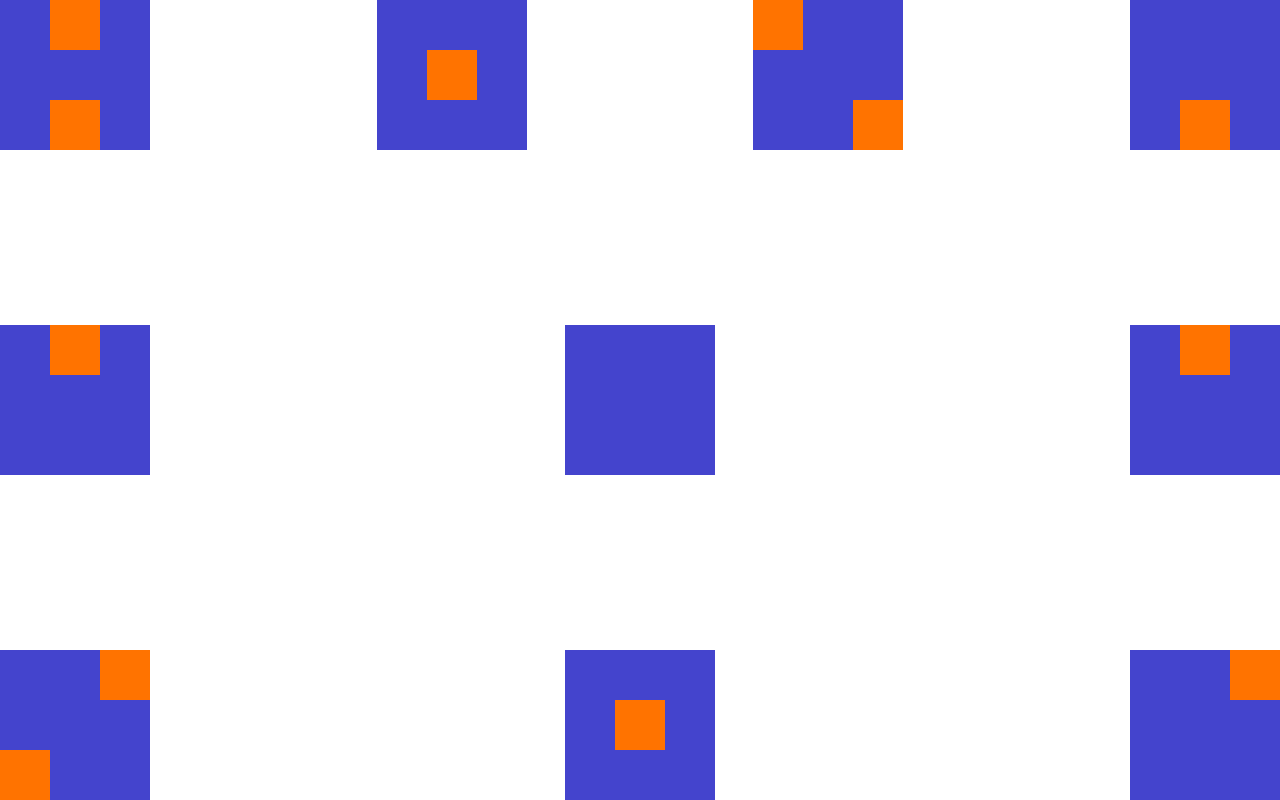
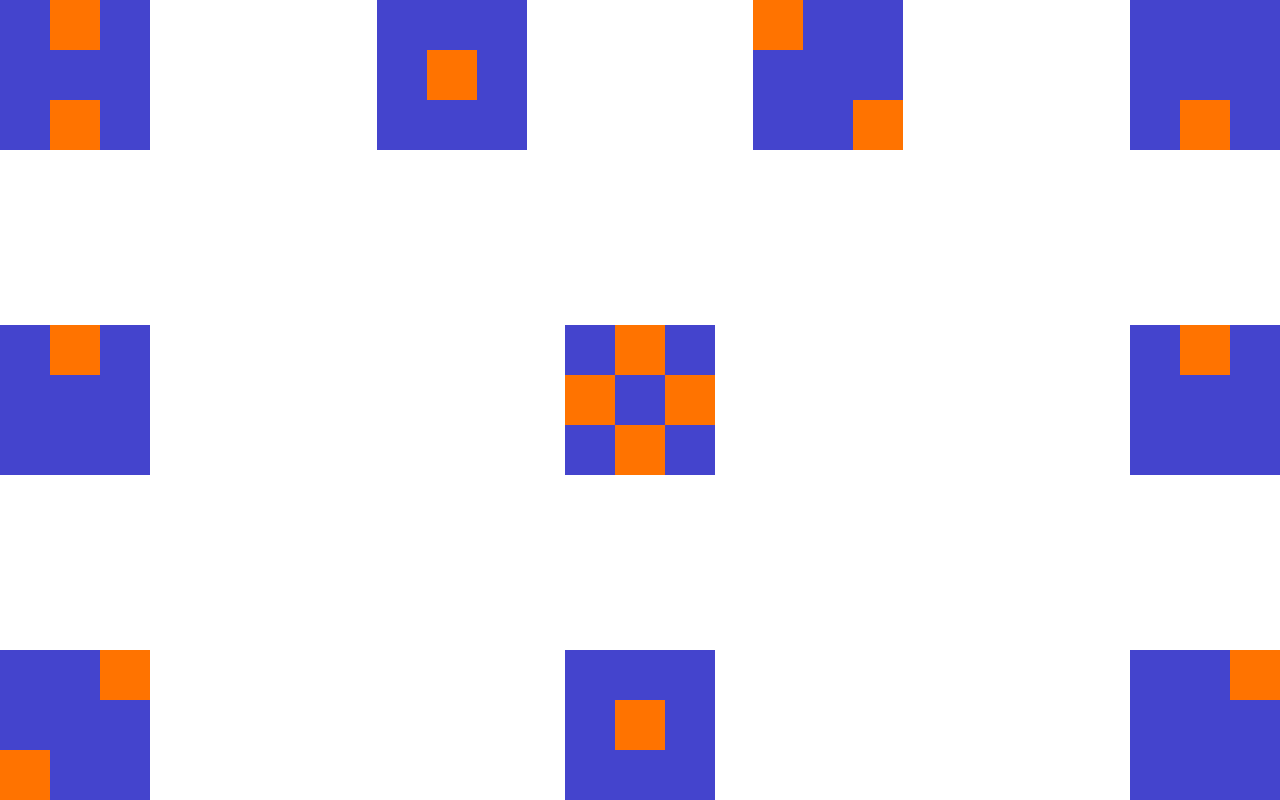
Before and after one commit to gbent0/AulasNicolas, a plain HTML site: page Aula2/quadrado.html in a window 1280 px wide. Drawn offline with Linux system fonts and the light colour scheme.

Commit message:
Desenvolvimento CSS & HTML

```diff
--- a/Aula2/quadrado.html
+++ b/Aula2/quadrado.html
@@ -43,7 +43,18 @@
                 <div class="quadrado-laranja"></div>
             </div>
             <!-- quadrado 2 linha 2 -->
-            <div class="quadrado-azul flex"></div>
+            <div class="quadrado-azul flex coluna">
+                <div class="terco qq">
+                    <div class="quadrado-laranja"></div>
+                </div>
+                <div class="terco qqq">
+                    <div class="quadrado-laranja"></div>
+                    <div class="quadrado-laranja"></div>
+                </div>
+                <div class="terco qq">
+                <div class="quadrado-laranja"></div>
+                </div>
+            </div>
             <!-- quadrado 3 linha 2 -->
             <div class="quadrado-azul flex q57">
                 <div class="quadrado-laranja"></div>
@@ -70,6 +81,7 @@
                 <div class="quadrado-laranja"></div>
             </div>
         </div>
+
         <!-- acabou tudo -->
     </div>
 
--- a/Aula2/style.css
+++ b/Aula2/style.css
@@ -85,6 +85,16 @@
     justify-content: end;
 }
 
+.qq{
+    display: flex;
+    justify-content: center;
+}
+
+.qqq{
+    display: flex;
+    justify-content: space-between;
+}
+
 
 .metade{
     height: 50%;
@@ -93,3 +103,7 @@
 .coluna{
     flex-direction: column;
 }
+
+.terco{
+    height: 33,3333%;
+}
```
